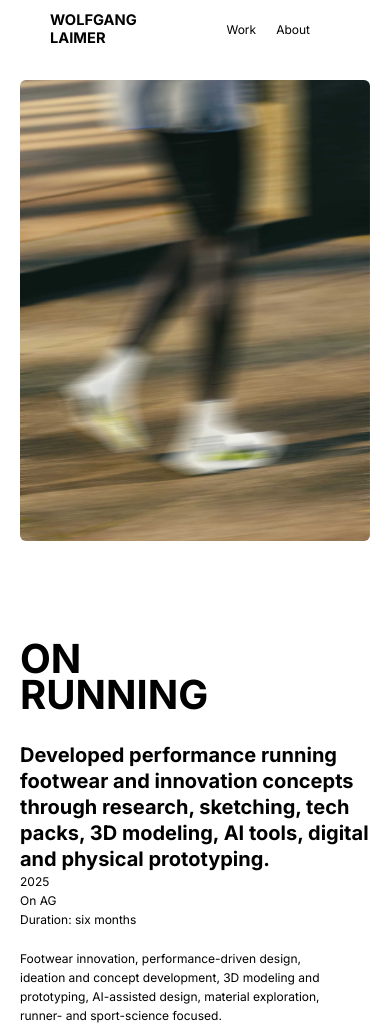
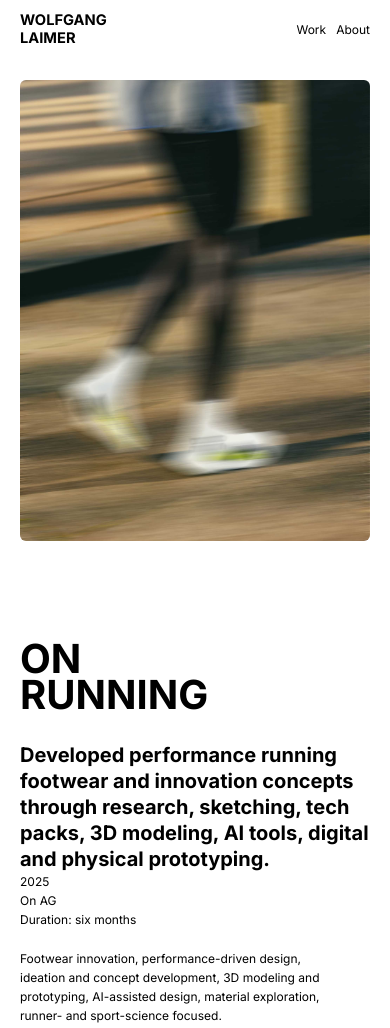
Before and after one commit to wlaimer/wlaimer.github.io, a plain HTML site: page project_onrunning.html in a window 390 px wide. Drawn offline with Linux system fonts and the light colour scheme.

Commit message:
Update project_onrunning.html

```diff
--- a/project_onrunning.html
+++ b/project_onrunning.html
@@ -54,6 +54,13 @@
     color: #000;
     font-size: 9pt;
     font-weight: normal;
+  }
+  @media (max-width: 768px) {
+  .nav {
+    padding: 0 20px;   /* less padding */
+  }
+  .links {
+    gap: 10px;
   }
   .links a.active { font-weight: bold; }
 
```
